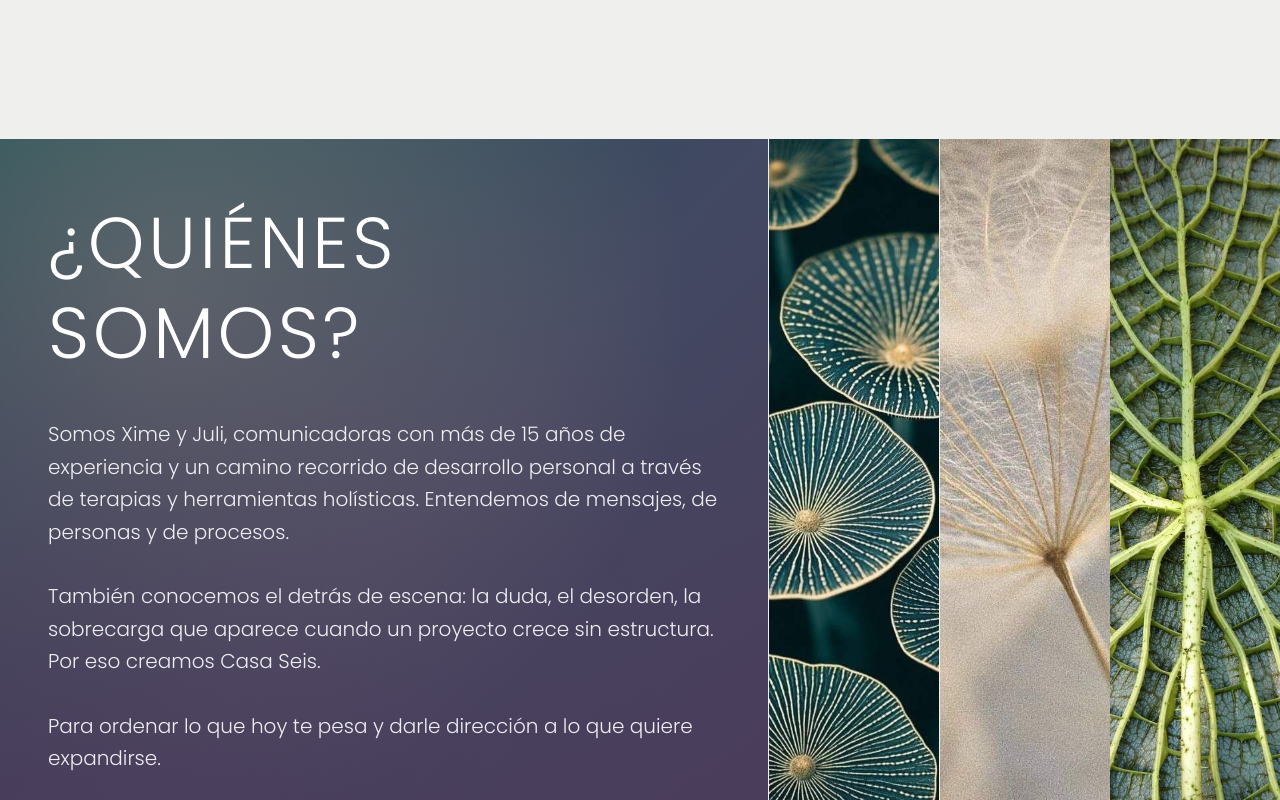
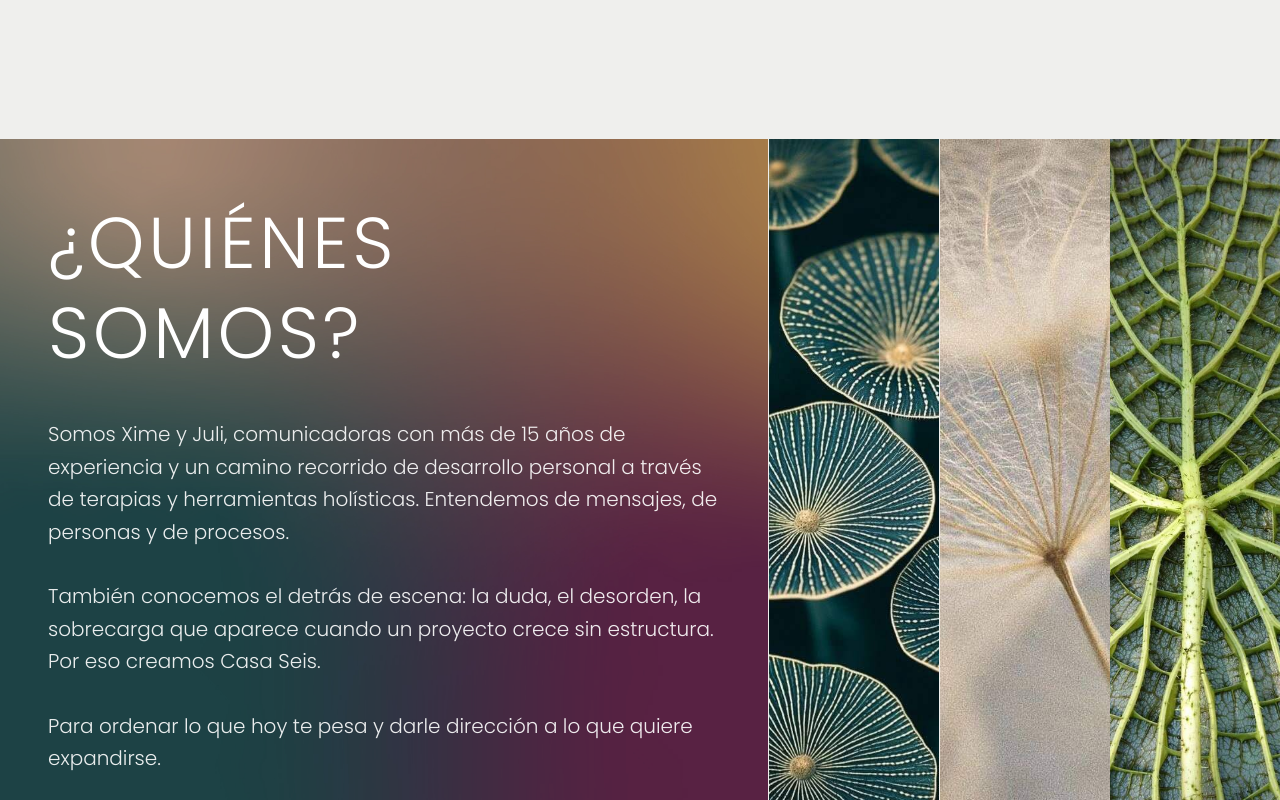
Before and after one commit to somoscasaseis/somoscasaseis, a Next.js app: page / in a window 1280 px wide. Shown: the part 5080-5880 px from the top of the page. Built offline with nearby package versions, Linux system fonts and the light colour scheme; a web font is replaced by a local one.

Commit message:
Wednesday

```diff
--- a/src/components/v2/sections/AboutV2.tsx
+++ b/src/components/v2/sections/AboutV2.tsx
@@ -45,12 +45,16 @@ export const AboutV2 = () => {
           style={{ x: textContainerX }}
           className="absolute inset-y-0 left-0 w-[60%] z-20 flex items-center justify-center"
         >
-          {/* Fondo completo sin márgenes ni bordes redondeados */}
-          <div className="absolute inset-0 overflow-hidden bg-[#4c3a5a] -z-10">
-            {/* Mesh Gradient Mesh */}
-            <div className="absolute inset-0 bg-gradient-to-br from-[#1a4d55] via-[#2b6b74]/30 to-transparent" />
-            <div className="absolute top-0 left-0 w-full h-full bg-[radial-gradient(circle_at_20%_20%,#e3be9f,transparent_60%)] opacity-30" />
-            <div className="absolute bottom-0 left-0 w-full h-full bg-[radial-gradient(circle_at_bottom_left,#4c3a5a,transparent_80%)] opacity-90" />
+          {/* Fondo de imagen */}
+          <div className="absolute inset-0 overflow-hidden -z-10">
+            <Image
+              src="/quienes-somos.jpg"
+              alt=""
+              fill
+              className="object-cover object-center"
+            />
+            {/* Overlay sutil para legibilidad del texto blanco */}
+            <div className="absolute inset-0 bg-black/30" />
           </div>
 
           <motion.div
```
